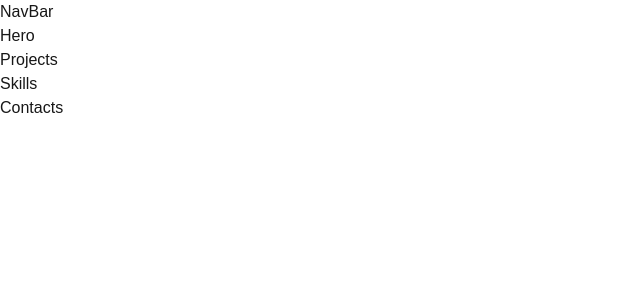
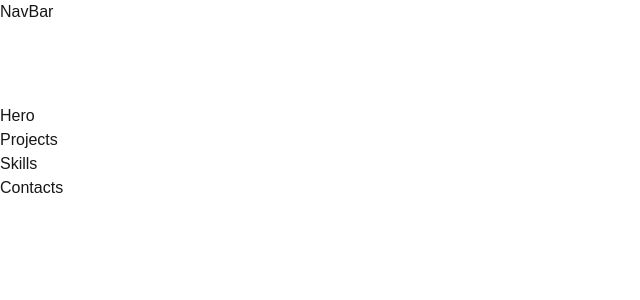
Before and after one commit to mebestaca/marcedisonestaca, a Next.js app: page / in a window 1280 px wide. Shown: the top 300 px of the page, without its empty margins (0-640 px from the left). Built offline with nearby package versions, Linux system fonts and the light colour scheme.

Commit message:
adjusted layout

```diff
--- a/app/layout.tsx
+++ b/app/layout.tsx
@@ -28,7 +28,7 @@ export default function RootLayout({ children }: LayoutProps<"/">) {
 
       <body className="min-h-full flex flex-col">
         <NavBar/>
-        <main>
+        <main className="pt-20">
           {children}
         </main>
         <Footer/>
```
